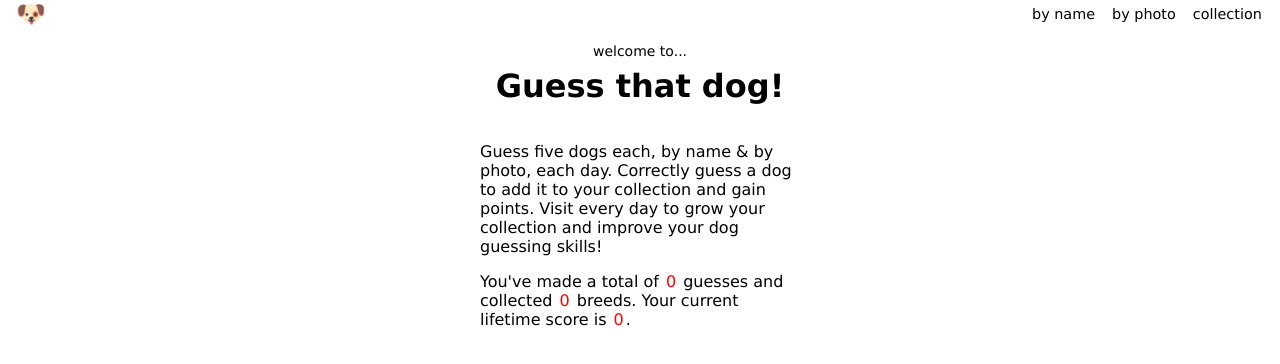
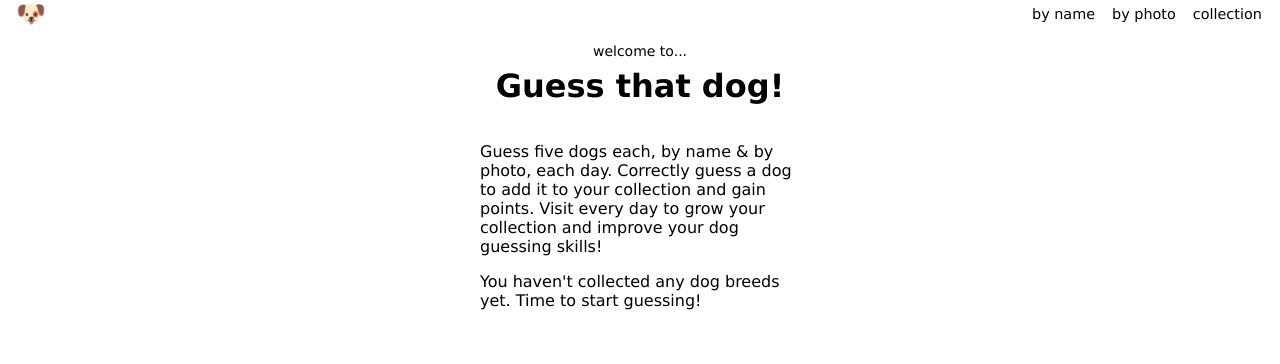
Before and after one commit to jdlms/dogs, a Next.js app: page / in a window 1280 px wide. Shown: the top 364 px of the page. Built offline with nearby package versions, Linux system fonts and the light colour scheme.

Commit message:
mounted check added to index

```diff
--- /dev/null
+++ b/components/LandingScoring.tsx
@@ -0,0 +1,22 @@
+import { useLocalStorage } from "@/hooks/useLocalStorage";
+import { player } from "@/pages/name";
+import { NoScoreYet } from "./NoScoreYet";
+import { Span } from "./Score";
+
+export function LandingScoring() {
+  const [playerData, setPlayerData] = useLocalStorage("guess-that-dog", player);
+  console.log(playerData);
+  return (
+    <>
+      {playerData.lifetimePlayerGuesses === 0 ? (
+        <NoScoreYet />
+      ) : (
+        <div style={{ paddingBottom: "10px", borderBottom: "solid 1px white" }}>
+          You&apos;ve made a total of <Span>{playerData.lifetimePlayerGuesses}</Span> guesses and
+          collected <Span>{playerData.correctBreedIds.length}</Span> breeds. Your current lifetime
+          score is <Span>{playerData.lifetimePlayerScore}</Span>.
+        </div>
+      )}
+    </>
+  );
+}
--- /dev/null
+++ b/components/NoScoreYet.tsx
@@ -0,0 +1,7 @@
+export function NoScoreYet() {
+  return (
+    <div style={{ paddingBottom: "10px", borderBottom: "solid 1px white" }}>
+      You haven&apos;t collected any dog breeds yet. Time to start guessing!
+    </div>
+  );
+}
--- a/hooks/useLocalStorage.tsx
+++ b/hooks/useLocalStorage.tsx
@@ -9,7 +9,7 @@ export const useLocalStorage = (
   }
 ) => {
   const [value, setValue] = useState(() => {
-    if (!!window) {
+    if (typeof window !== "undefined") {
       const item = window.localStorage.getItem(storageKey);
       return item ? JSON.parse(item) : fallbackState;
     }
@@ -17,7 +17,7 @@ export const useLocalStorage = (
   });
 
   useEffect(() => {
-    if (!!window) {
+    if (typeof window !== undefined) {
       window.localStorage.setItem(storageKey, JSON.stringify(value));
     }
   }, [value, storageKey]);
--- a/pages/index.tsx
+++ b/pages/index.tsx
@@ -1,11 +1,12 @@
-import { Span } from "@/components/Score";
-import { useLocalStorage } from "@/hooks/useLocalStorage";
-import styled from "styled-components";
-import { player } from "./name";
+import { LandingScoring } from "@/components/LandingScoring";
+import { useEffect, useState } from "react";
 
 export default function Home() {
-  const [playerData, setPlayerData] = useLocalStorage("guess-that-dog", player);
-  console.log(playerData);
+  const [hasMounted, setHasMounted] = useState(false);
+
+  useEffect(() => {
+    setHasMounted(true);
+  }, []);
 
   return (
     <div
@@ -24,11 +25,8 @@ export default function Home() {
         collection and gain points. Visit every day to grow your collection and improve your dog
         guessing skills!
       </p>
-      <div style={{ paddingBottom: "10px" }}>
-        You&apos;ve made a total of <Span>{playerData.lifetimePlayerGuesses}</Span> guesses and
-        collected <Span>{playerData.correctBreedIds.length}</Span> breeds. Your current lifetime
-        score is <Span>{playerData.lifetimePlayerScore}</Span>.
-      </div>
+      {/* put this in a component and then write a conditional for if window is not undefined. */}
+      {hasMounted ? <LandingScoring /> : ""}
     </div>
   );
 }
```
